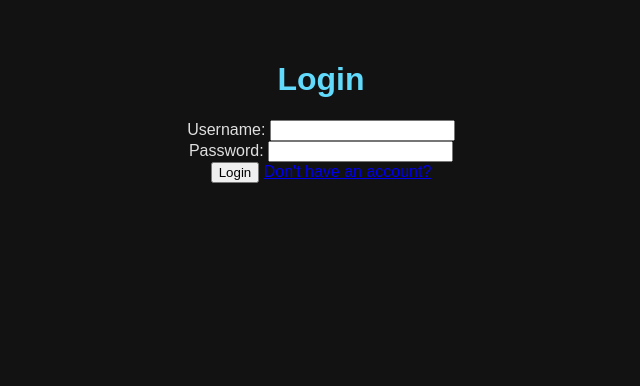
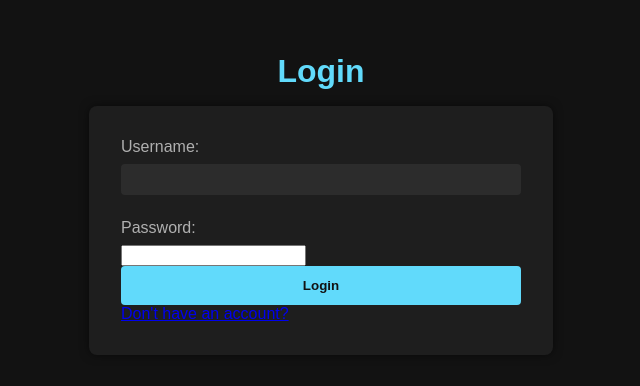
Before and after one commit to zynsniper/Portfolio-Tracker, a Flask app: page / in a window 1280 px wide. Shown: the top 386 px of the page, without its empty margins (319-959 px from the left). Run offline with Flask 3, Linux system fonts and the light colour scheme.

Commit message:
enhance CSS styles for layout and form elements

```diff
--- a/static/css/style.css
+++ b/static/css/style.css
@@ -1,11 +1,68 @@
+/* Base layout */
 body {
     font-family: Arial, sans-serif;
     background-color: #121212;
     color: #e0e0e0;
     text-align: center;
     padding: 2rem;
+    margin: 0;
 }
 
+/* Heading */
 h1 {
     color: #61dafb;
+    margin-bottom: 1rem;
 }
+
+/* Paragraph */
+p {
+    margin-bottom: 2rem;
+    color: #ccc;
+}
+
+/* Form container */
+form {
+    max-width: 400px;
+    margin: 0 auto;
+    text-align: left;
+    background-color: #1e1e1e;
+    padding: 2rem;
+    border-radius: 8px;
+    box-shadow: 0 0 10px rgba(0, 0, 0, 0.5);
+}
+
+/* Each form group */
+form label {
+    display: block;
+    margin-bottom: 0.5rem;
+    color: #b0b0b0;
+}
+
+form input[type="text"],
+form input[type="number"] {
+    width: 100%;
+    padding: 0.5rem;
+    margin-bottom: 1.5rem;
+    border: none;
+    border-radius: 4px;
+    background-color: #2c2c2c;
+    color: #e0e0e0;
+    box-sizing: border-box;
+}
+
+/* Submit button */
+form button {
+    width: 100%;
+    padding: 0.75rem;
+    border: none;
+    border-radius: 4px;
+    background-color: #61dafb;
+    color: #121212;
+    font-weight: bold;
+    cursor: pointer;
+    transition: background-color 0.3s ease;
+}
+
+form button:hover {
+    background-color: #4abbe0;
+}
```
